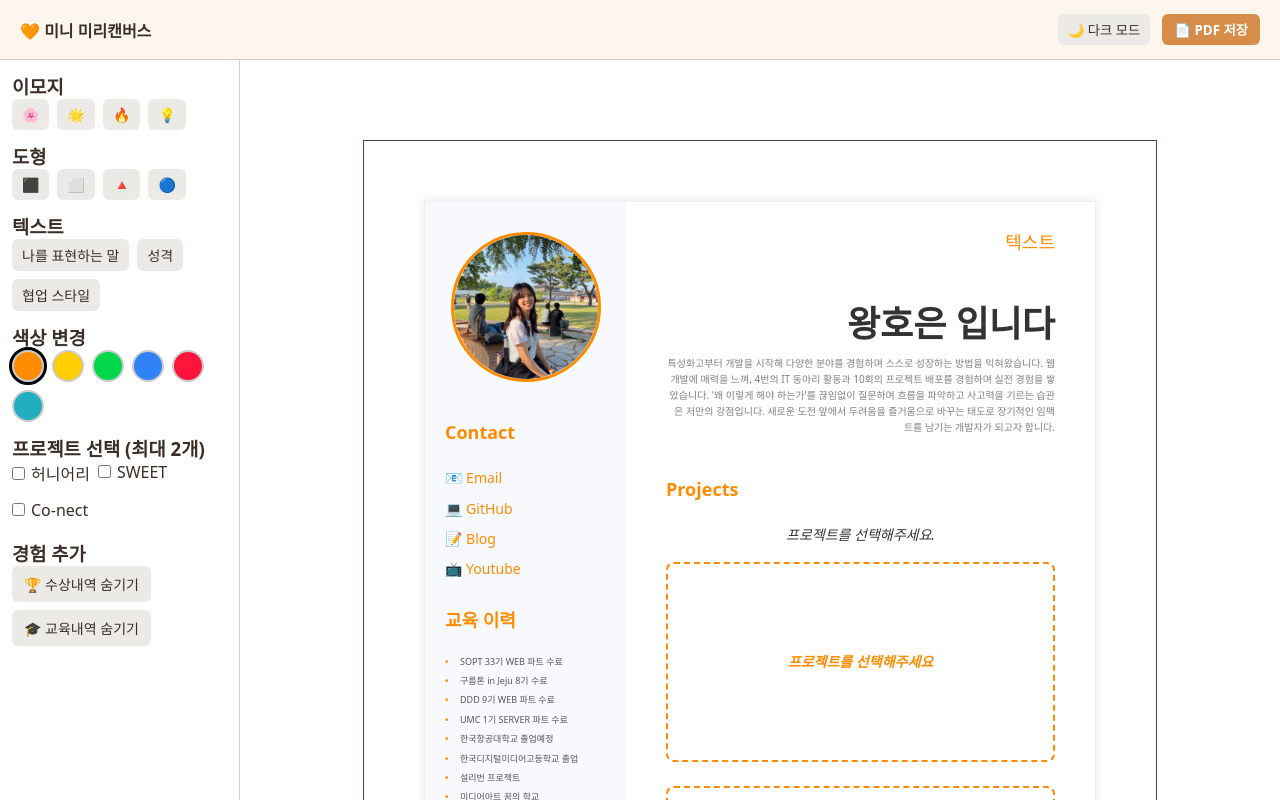
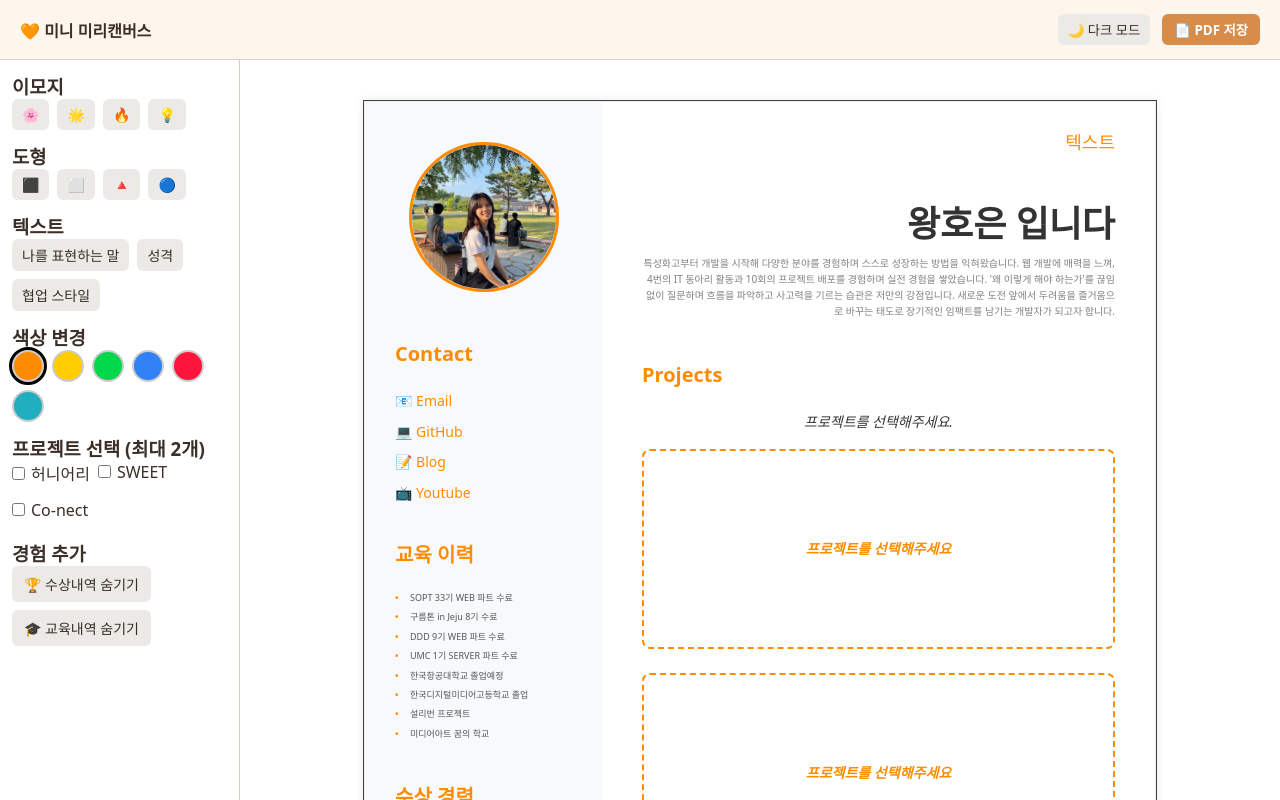
Before and after one commit to hoeun0723/my-miricanvas, a React (Vite) app: page /home in a window 1280 px wide. Built offline with nearby package versions, Linux system fonts and the light colour scheme.

Commit message:
design: 이력서 디자인 패딩 값 및 폰트 사이즈 정리

```diff
--- a/src/components/Canvas/Canvas.module.css
+++ b/src/components/Canvas/Canvas.module.css
@@ -1,7 +1,6 @@
 .canvasContainer {
   position: relative;
   width: 100%;
-  padding: 40px;
   display: flex;
   justify-content: center;
   align-items: flex-start;
@@ -14,7 +13,6 @@
   min-height: 1123px;
   background-color: white;
   border: 0.5px solid var(--color-gray-1000);
-  padding: 40px;
   position: relative;
 }
 
--- a/src/components/ResumeRenderer/ResumeRenderer.module.css
+++ b/src/components/ResumeRenderer/ResumeRenderer.module.css
@@ -5,7 +5,6 @@
   width: 100%;
   display: flex;
   justify-content: center;
-  padding: 20px;
   box-sizing: border-box;
 }
 
@@ -23,7 +22,7 @@
 .leftColumn {
   width: 30%;
   background-color: #f7f9fc;
-  padding: 30px 20px;
+  padding: 40px 30px;
   box-sizing: border-box;
   display: flex;
   flex-direction: column;
@@ -39,7 +38,7 @@
 
 
 .profileSection {
-  margin-bottom: 30px;
+  margin-bottom: 40px;
   text-align: center;
 }
 
@@ -53,12 +52,12 @@
 
 
 .section {
-  margin-bottom: 25px;
+  margin-bottom: 35px;
   width: 100%;
 }
 
 .sectionTitle {
-  font-size: 18px;
+  font-size: 20px;
   font-weight: bold;
   color: var(--color-primary);
   margin-bottom: 15px;
```
